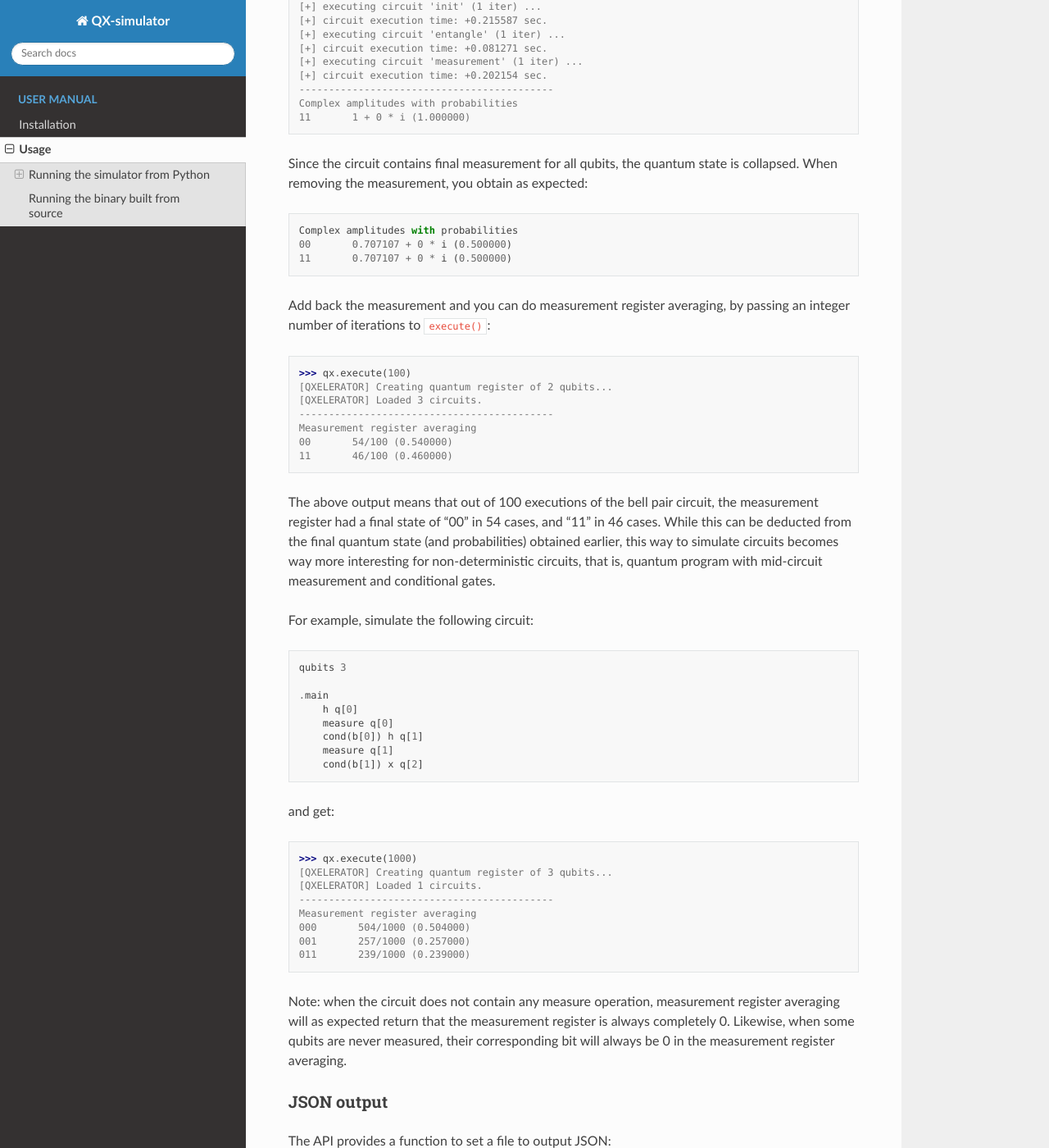
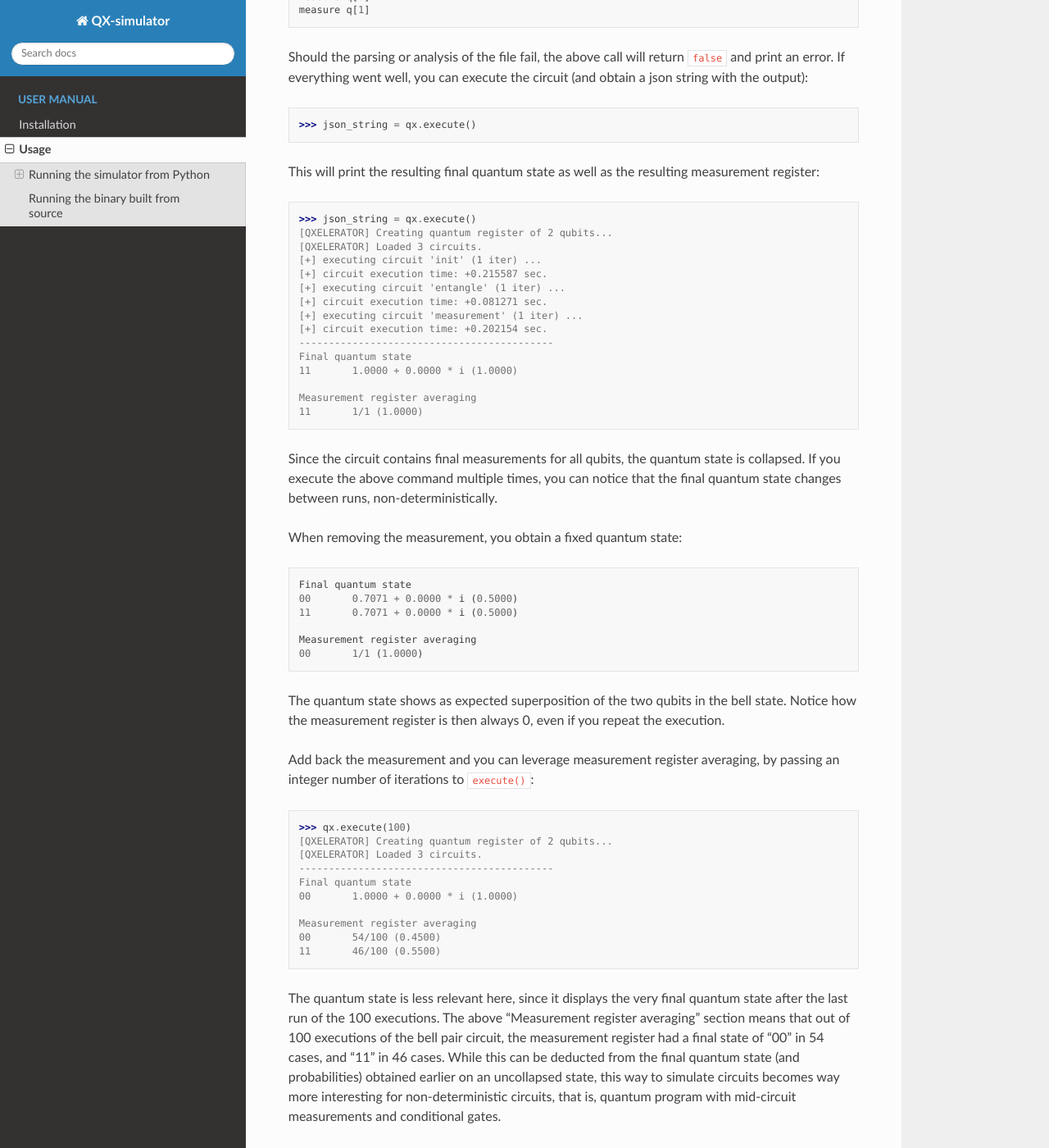
Before and after one commit to QuTech-Delft/qx-simulator, a Sphinx documentation site: the page built from docs/manual/usage.rst, in a window 1280 px wide and 1400 px high, scrolled down 804 px. Shown: the whole window at 82% size. Built offline with Sphinx 7.4.7 and the Read the Docs theme 2.0.0, drawn with Linux system fonts in a browser that asks for light colours; some of the changed text lies outside the part shown.

Commit message:
Output state on top of measurement averaging/proba
- Output complex numbers of the FINAL state of the simulator. Final
  means the last shot in case multiple shots were done.
- New JsonDict class for easy JSON output.
- Refactor simulation_result.h for simplicity and unify both simulation
  result types.
- Adapt simulator.h to use new simulation result.
- Also output JSON string in Python.
- Output is the same if c==1 or c > 1.

```diff
--- a/CMakeLists.txt
+++ b/CMakeLists.txt
@@ -120,7 +120,7 @@ set(CMAKE_BUILD_WITH_INSTALL_RPATH FALSE)
 set(CMAKE_INSTALL_RPATH "${CMAKE_INSTALL_FULL_LIBDIR}")
 set(CMAKE_INSTALL_RPATH_USE_LINK_PATH TRUE)
 
-set(CMAKE_CXX_STANDARD 14)
+set(CMAKE_CXX_STANDARD 20)
 set(CMAKE_CXX_STANDARD_REQUIRED ON)
 set(CMAKE_CXX_EXTENSIONS OFF)
 
--- a/docs/manual/usage.rst
+++ b/docs/manual/usage.rst
@@ -24,19 +24,37 @@ Then, load the cQasm file (e.g. `bell_pair.qc`):
 
     qx.set('bell_pair.qc')
 
-Should the parsing or analysis fail, the above call will return ``false`` and print an error.
-
-If everything went well, you can execute the circuit:
+It contains the following cQasm circuit:
 
 ::
 
-    qx.execute()
+    qubits 2
 
-This will print the resulting final quantum state:
+
+    .init
+    prep_z q[0]
+    prep_z q[1]
+
+    .entangle
+    h q[0]
+    cnot q[0],q[1]
+
+    .measurement
+    measure q[0]
+    measure q[1]
+
+Should the parsing or analysis of the file fail, the above call will return ``false`` and print an error.
+If everything went well, you can execute the circuit (and obtain a json string with the output):
 
 ::
 
-    >>> qx.execute()
+    >>> json_string = qx.execute()
+
+This will print the resulting final quantum state as well as the resulting measurement register:
+
+::
+
+    >>> json_string = qx.execute()
     [QXELERATOR] Creating quantum register of 2 qubits...
     [QXELERATOR] Loaded 3 circuits.
     [+] executing circuit 'init' (1 iter) ...
@@ -46,18 +64,30 @@ This will print the resulting final quantum state:
     [+] executing circuit 'measurement' (1 iter) ...
     [+] circuit execution time: +0.202154 sec.
     -------------------------------------------
-    Complex amplitudes with probabilities
-    11       1 + 0 * i (1.000000)
+    Final quantum state
+    11       1.0000 + 0.0000 * i (1.0000)
 
-Since the circuit contains final measurement for all qubits, the quantum state is collapsed. When removing the measurement, you obtain as expected:
+    Measurement register averaging
+    11       1/1 (1.0000)
+
+Since the circuit contains final measurements for all qubits, the quantum state is collapsed. If you execute the above command multiple times, you can notice
+that the final quantum state changes between runs, non-deterministically.
+
+When removing the measurement, you obtain a fixed quantum state:
 
 ::
 
-    Complex amplitudes with probabilities
-    00       0.707107 + 0 * i (0.500000)
-    11       0.707107 + 0 * i (0.500000)
+    Final quantum state
+    00       0.7071 + 0.0000 * i (0.5000)
+    11       0.7071 + 0.0000 * i (0.5000)
 
-Add back the measurement and you can do measurement register averaging, by passing an integer number of iterations to ``execute()``:
+    Measurement register averaging
+    00       1/1 (1.0000)
+
+The quantum state shows as expected superposition of the two qubits in the bell state.
+Notice how the measurement register is then always 0, even if you repeat the execution.
+
+Add back the measurement and you can leverage measurement register averaging, by passing an integer number of iterations to ``execute()``:
 
 ::
 
@@ -65,13 +95,17 @@ Add back the measurement and you can do measurement register averaging, by passi
     [QXELERATOR] Creating quantum register of 2 qubits...
     [QXELERATOR] Loaded 3 circuits.
     -------------------------------------------
+    Final quantum state
+    00       1.0000 + 0.0000 * i (1.0000)
+
     Measurement register averaging
-    00       54/100 (0.540000)
-    11       46/100 (0.460000)
+    00       54/100 (0.4500)
+    11       46/100 (0.5500)
 
-The above output means that out of 100 executions of the bell pair circuit, the measurement register had a final state of "00" in 54 cases,
-and "11" in 46 cases. While this can be deducted from the final quantum state (and probabilities) obtained earlier, this way to simulate circuits becomes
-way more interesting for non-deterministic circuits, that is, quantum program with mid-circuit measurement and conditional gates.
+The quantum state is less relevant here, since it displays the very final quantum state after the last run of the 100 executions.
+The above "Measurement register averaging" section means that out of 100 executions of the bell pair circuit, the measurement register had a final state of "00" in 54 cases,
+and "11" in 46 cases. While this can be deducted from the final quantum state (and probabilities) obtained earlier on an uncollapsed state, this way to simulate circuits becomes
+way more interesting for non-deterministic circuits, that is, quantum program with mid-circuit measurements and conditional gates.
 
 For example, simulate the following circuit:
 
@@ -94,6 +128,9 @@ and get:
     [QXELERATOR] Creating quantum register of 3 qubits...
     [QXELERATOR] Loaded 1 circuits.
     -------------------------------------------
+    Final quantum state
+    001       1.0000 + 0.0000 * i (1.0000)
+
     Measurement register averaging
     000       504/1000 (0.504000)
     001       257/1000 (0.257000)
@@ -119,15 +156,21 @@ After another ``execute(1000)`` call, that JSON output will look like this:
 
     > cat simulation_result.json
     {
-    "info": {
-        "shots_requested": 1000,
-        "shots_done": 1000
-    },
-    "results": {
-        "000": 0.516000,
-        "001": 0.241000,
-        "011": 0.243000
-    }
+        "info": {
+            "shots_requested": 1000,
+            "shots_done": 1000
+        },
+        "results": {
+            "000": 0.516000,
+            "001": 0.241000,
+            "011": 0.243000
+        },
+        "state": {
+            "001": {
+                "real": 1.000000,
+                "imag": 0.000000
+            }
+        }
     }
 
 Note: ``shots_done`` will always equal to ``shots_requested``. These two keys are distinct so that hardware backends can output the same JSON keys and optionally
```
Also changed, not shown: 5 other files.
